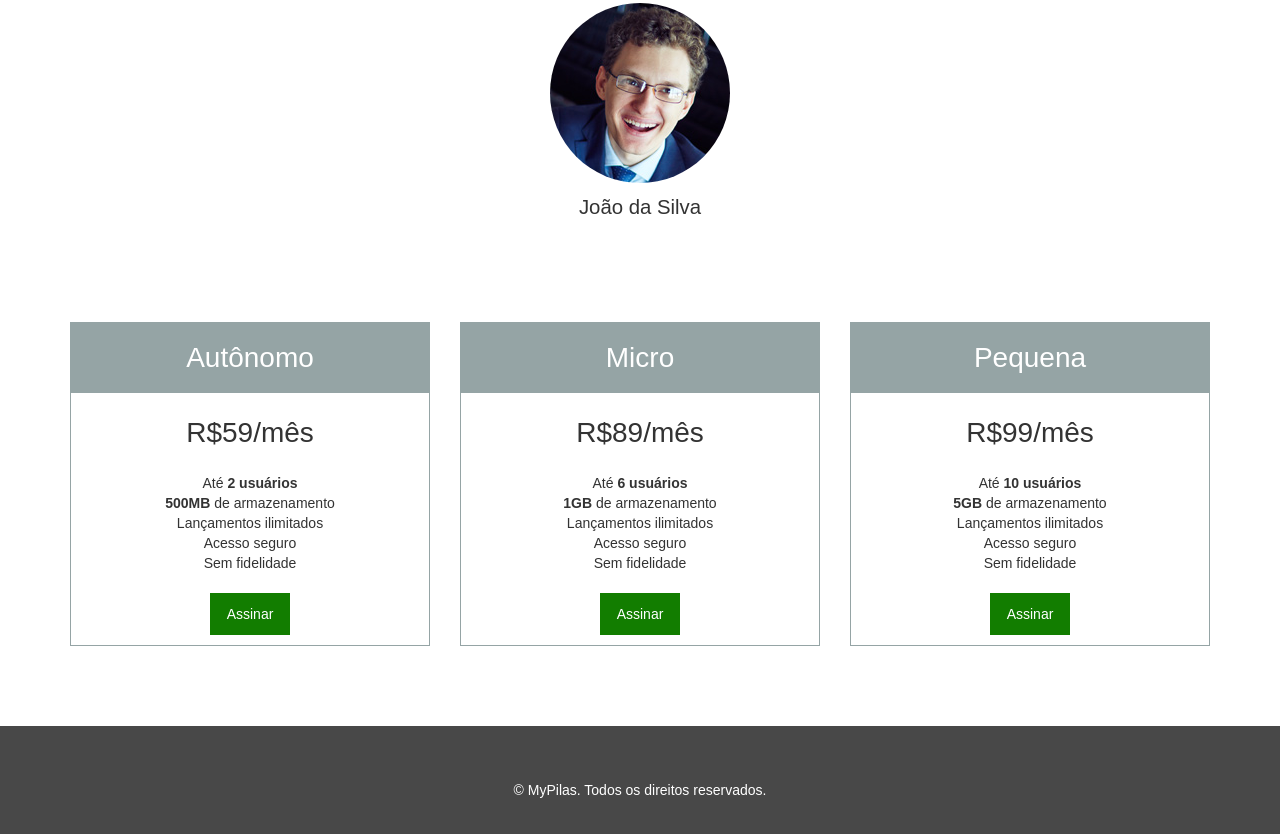
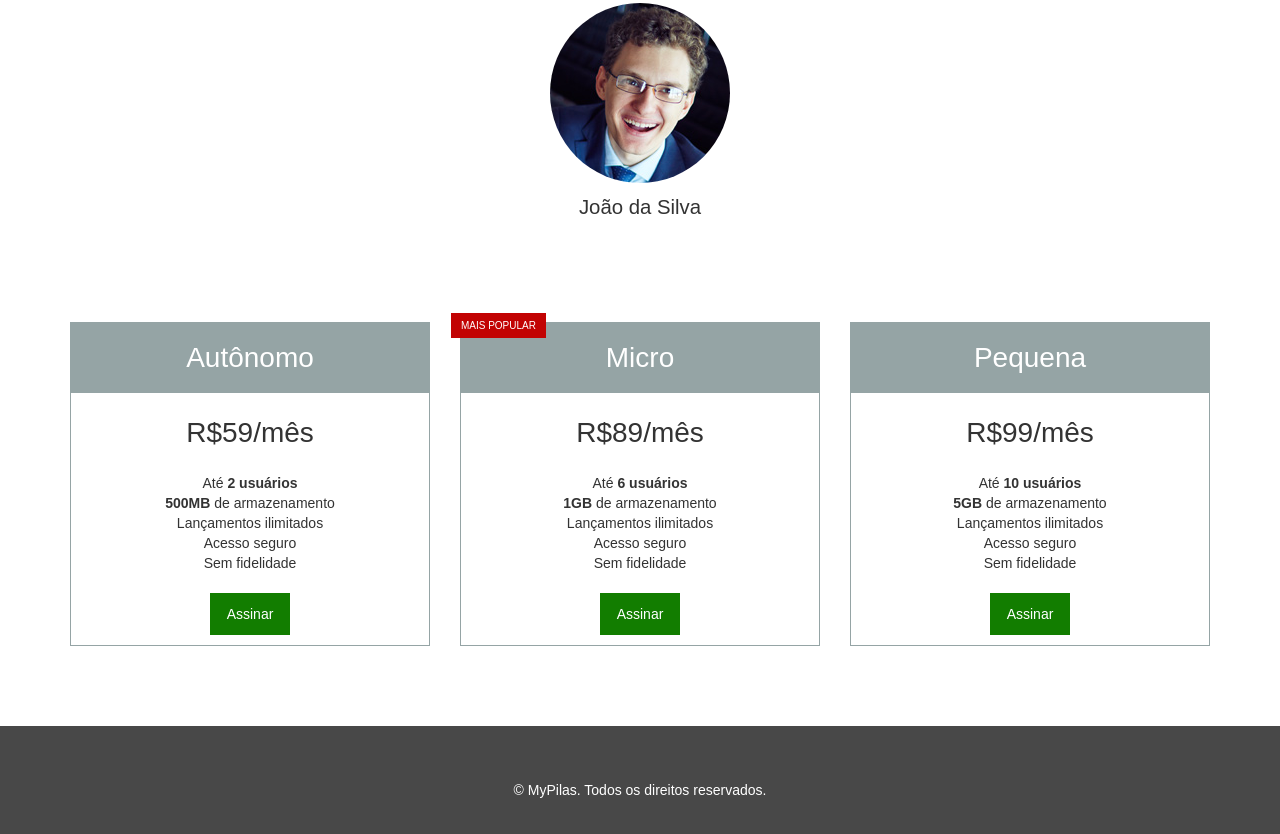
Before and after one commit to maiarabaltazar/Projeto-Algaworks, a plain HTML site: page index.html in a window 1280 px wide. Shown: the part 669-1503 px from the top of the page. Drawn offline with Linux system fonts and the light colour scheme.

Commit message:
rótulo no plano

```diff
--- a/css/componentes.css
+++ b/css/componentes.css
@@ -3,6 +3,7 @@ PLANO
 \*--------------------*/
 
 .plano {
+    position: relative; /*assim, a posição absoluta do plano--mais-popular usará esse bloco como referência*/
     padding: 10px;
     border: 1px solid #95a4a5;
 
@@ -18,6 +19,22 @@ PLANO
 
     pode usar mais de um media queries
   }*/
+
+  .plano--mais-popular::after {
+    position: absolute;
+    top: -10px; /*valor negativo para sair um pouco do plano*/
+    left: -10px;
+
+    padding: 0 10px;
+
+    background-color: #c20303;
+    color: #fff;
+
+    font-size: 0.7142em; /* 10px */
+    line-height: 2.5;
+
+    content: "MAIS POPULAR";
+  }
 
   .plano__cabecalho { /*título do plano*/
     margin: -10px; /*para colar o fundo com a borda, pois tem o padding*/
--- a/index.html
+++ b/index.html
@@ -78,7 +78,7 @@
             </div>
             <div class="col-sm-4">
 
-              <article class="plano">
+              <article class="plano  plano--mais-popular">
                 <h2 class="plano__cabecalho">Micro</h2>
                 <div class="plano__preco">R$89/mês</div>
                 <ul class="plano__caracteristicas">
```
